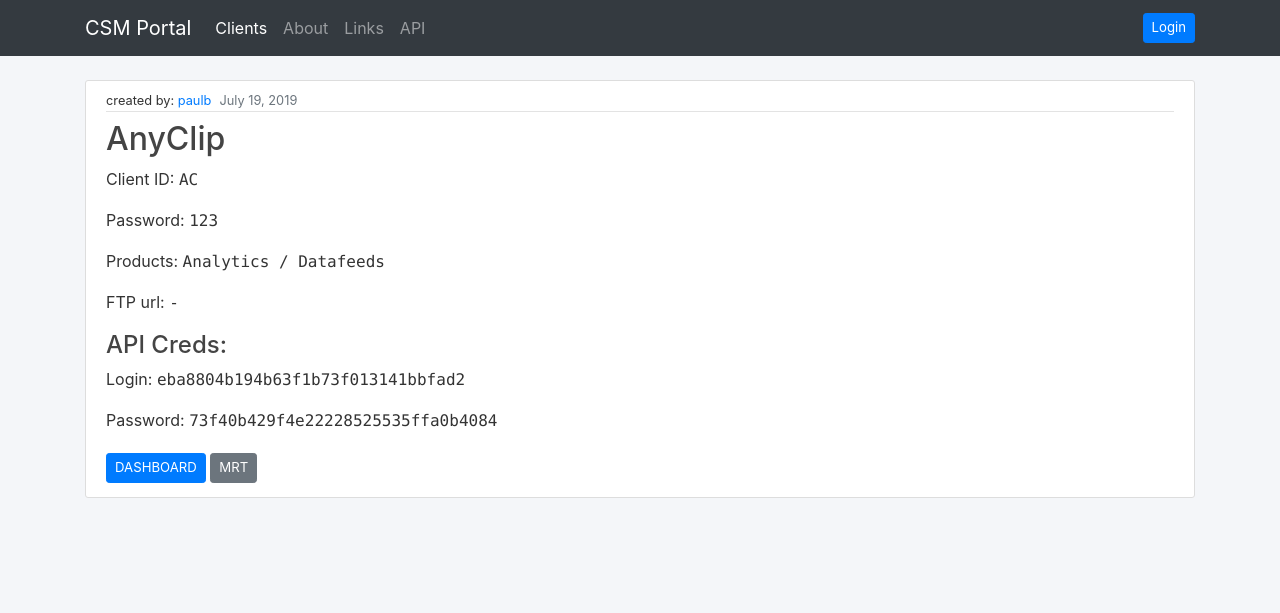
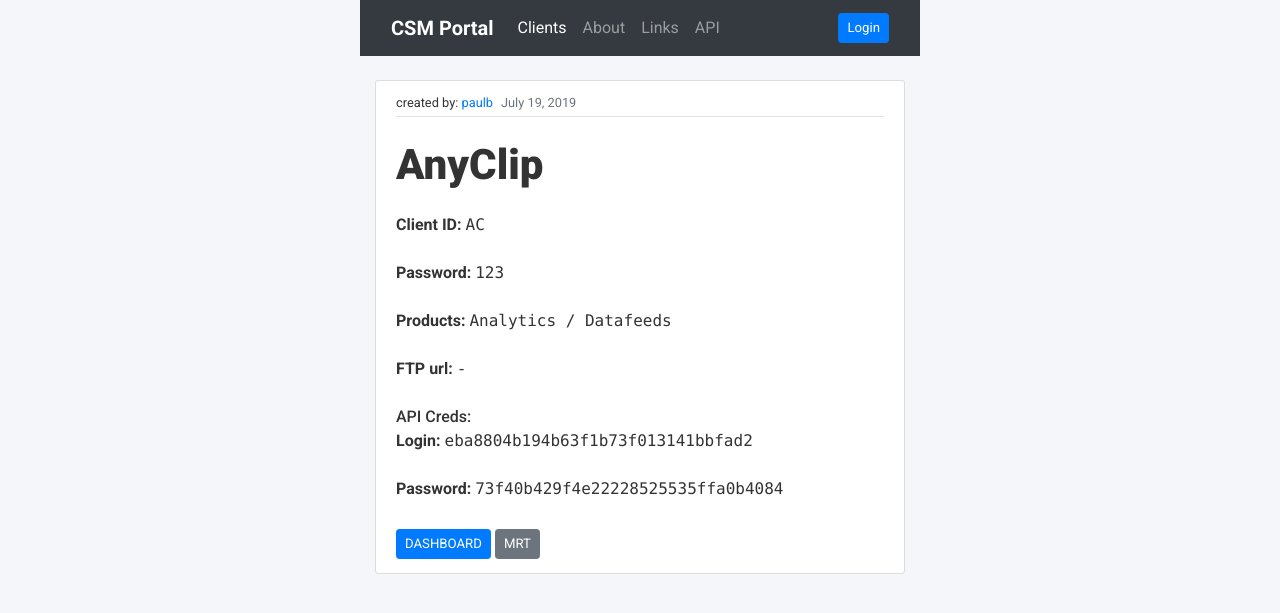
Before and after one commit to Moha369/csm_portal, a Django app: page /client/6/ in a window 1280 px wide. Shown: the top 613 px of the page. Run offline with Django 3.2, Linux system fonts and the light colour scheme; data comes from the database, SQL or seed files in the repository; both versions use the stored data as it was after the commit; some libraries are stand-ins or nearby versions.

Commit message:
css tweaks - need inspiraton

```diff
--- a/clients/models.py
+++ b/clients/models.py
@@ -12,7 +12,7 @@ class Post(models.Model):
     client_FTP = models.CharField(max_length=100)
     client_API_login = models.CharField(max_length=100)
     client_API_password = models.CharField(max_length=100)
-    date_posted = models.DateTimeField(default=timezone.now)
+    date_posted = models.DateTimeField(auto_now=True)
     author = models.ForeignKey(User, on_delete=models.CASCADE)
 
     def __str__(self):
--- a/clients/static/clients/main.css
+++ b/clients/static/clients/main.css
@@ -1,42 +1,90 @@
+/* -- Globals --*/
+html,
+.root {
+  font-size: 16px;
+  line-height: 24px;
+}
+
+h1 {
+  font-size: 4.25rem;
+  line-height: 4.5rem;
+  margin-top: 1.5rem;
+  margin-bottom: 3rem;
+}
+
+h2 {
+  font-size: 2.625rem;
+  line-height: 3rem;
+  margin-top: 1.5rem;
+  margin-bottom: 1.5rem;
+}
+
+h3 {
+  font-size: 1.625rem;
+  line-height: 3rem;
+  margin-top: 1.5rem;
+  margin-bottom: 0rem;
+}
+
+h4 {
+  font-size: 1rem;
+  line-height: 1.5rem;
+  margin-top: 1.5rem;
+  margin-bottom: 0rem;
+}
+
+h5 {
+  font-size: 1rem;
+  line-height: 1.5rem;
+  margin-top: 1.5rem;
+  margin-bottom: 0rem;
+}
+
+p,
+ul,
+ol,
+pre,
+table,
+blockquote {
+  margin-top: 0rem;
+  margin-bottom: 1.5rem;
+}
+
+ul ul,
+ol ol,
+ul ol,
+ol ul {
+  margin-top: 0rem;
+  margin-bottom: 0rem;
+}
+
+.btn {
+  font-size: 0.825rem;
+}
+
 body {
+  font-family: "Roboto", sans-serif;
+  font-size: 1rem;
+  line-height: 1.5rem;
+  max-width: 560px;
+  margin: auto;
   background: #F4F6F9;
   color: #333333;
+  /* -- navigation --*/
+  /* -- home page --*/
+  /*-- client page --*/
 }
 
-.client-info {
-  font-family: menlo, monospace;
+body .navbar-brand {
+  font-family: "Roboto", sans-serif;
+  font-weight: 700;
 }
 
-h1,
-h2,
-h3,
-h4,
-h5,
-h6 {
-  color: #444444;
+body .table {
+  font-size: 0.825rem;
 }
 
-ul {
-  margin: 0;
-}
-
-.bg-steel {
-  background-color: #5f788a;
-}
-
-.site-header .navbar-nav .nav-link {
-  color: #cbd5db;
-}
-
-.site-header .navbar-nav .nav-link:hover {
-  color: #ffffff;
-}
-
-.site-header .navbar-nav .nav-link.active {
-  font-weight: 500;
-}
-
-.content-section {
+body .content-section {
   background: #ffffff;
   padding: 10px 20px;
   border: 1px solid #dddddd;
@@ -44,60 +92,16 @@ ul {
   margin-bottom: 20px;
 }
 
-.article-title {
-  color: #444444;
+body .client-info {
+  font-family: menlo, monospace;
 }
 
-a.article-title:hover {
-  color: #428bca;
-  text-decoration: none;
+body .client-name {
+  font-family: "Roboto", sans-serif;
+  font-weight: 900;
 }
 
-.article-content {
-  white-space: pre-line;
-}
-
-.article-img {
-  height: 65px;
-  width: 65px;
-  margin-right: 16px;
-}
-
-.article-metadata {
-  padding-bottom: 1px;
-  margin-bottom: 4px;
-  border-bottom: 1px solid #e3e3e3;
-}
-
-.article-metadata a:hover {
-  color: #333;
-  text-decoration: none;
-}
-
-.article-svg {
-  width: 25px;
-  height: 25px;
-  vertical-align: middle;
-}
-
-.account-img {
-  height: 125px;
-  width: 125px;
-  margin-right: 20px;
-  margin-bottom: 16px;
-}
-
-.account-heading {
-  font-size: 2.5rem;
-}
-
-/* -- ############################
-MyStyles outside of Corys Tutorial
-################################### -- */
-.btn {
-  font-size: 0.825rem;
-}
-
+/* -- login_home -- */
 .login-home {
   background-color: #F4F6F9;
 }
--- a/clients/static/clients/main.scss
+++ b/clients/static/clients/main.scss
@@ -1,103 +1,113 @@
-body {
-    background: #F4F6F9;
-    color: #333333;
+$main-font: 'Roboto',sans-serif;
+$f-regular: 400;
+$f-medium: 500;
+$f-bold: 700;
+$f-black: 900;
+
+
+/* -- Globals --*/
+html,
+.root {
+    font-size: 16px;
+    line-height: 24px;
 }
 
-.client-info {
-    font-family: menlo, monospace;
+h1 {
+    font-size: 4.25rem;
+    line-height: 4.5rem;
+    margin-top: 1.5rem;
+    margin-bottom: 3rem;
 }
 
-h1,
-h2,
-h3,
-h4,
-h5,
-h6 {
-    color: #444444;
+h2 {
+    font-size: 2.625rem;
+    line-height: 3rem;
+    margin-top: 1.5rem;
+    margin-bottom: 1.5rem;
 }
 
-ul {
-    margin: 0;
+h3 {
+    font-size: 1.625rem;
+    line-height: 3rem;
+    margin-top: 1.5rem;
+    margin-bottom: 0rem;
 }
 
-.bg-steel {
-    background-color: #5f788a;
+h4 {
+    font-size: 1rem;
+    line-height: 1.5rem;
+    margin-top: 1.5rem;
+    margin-bottom: 0rem;
 }
 
-.site-header .navbar-nav .nav-link {
-    color: #cbd5db;
+h5 {
+    font-size: 1rem;
+    line-height: 1.5rem;
+    margin-top: 1.5rem;
+    margin-bottom: 0rem;
 }
 
-.site-header .navbar-nav .nav-link:hover {
-    color: #ffffff;
+p,
+ul,
+ol,
+pre,
+table,
+blockquote {
+    margin-top: 0rem;
+    margin-bottom: 1.5rem;
 }
 
-.site-header .navbar-nav .nav-link.active {
-    font-weight: 500;
+ul ul,
+ol ol,
+ul ol,
+ol ul {
+    margin-top: 0rem;
+    margin-bottom: 0rem;
 }
 
-.content-section {
-    background: #ffffff;
-    padding: 10px 20px;
-    border: 1px solid #dddddd;
-    border-radius: 3px;
-    margin-bottom: 20px;
-}
-
-.article-title {
-    color: #444444;
-}
-
-a.article-title:hover {
-    color: #428bca;
-    text-decoration: none;
-}
-
-.article-content {
-    white-space: pre-line;
-}
-
-.article-img {
-    height: 65px;
-    width: 65px;
-    margin-right: 16px;
-}
-
-.article-metadata {
-    padding-bottom: 1px;
-    margin-bottom: 4px;
-    border-bottom: 1px solid #e3e3e3
-}
-
-.article-metadata a:hover {
-    color: #333;
-    text-decoration: none;
-}
-
-.article-svg {
-    width: 25px;
-    height: 25px;
-    vertical-align: middle;
-}
-
-.account-img {
-    height: 125px;
-    width: 125px;
-    margin-right: 20px;
-    margin-bottom: 16px;
-}
-
-.account-heading {
-    font-size: 2.5rem;
-}
-
-/* -- ############################
-MyStyles outside of Corys Tutorial
-################################### -- */
 .btn {
     font-size: 0.825rem;
 }
 
+body {
+    font-family: $main-font;
+    font-size: 1rem;
+    line-height: 1.5rem;
+    max-width: 560px;
+    margin: auto;
+
+    background: #F4F6F9;
+    color: #333333;
+
+    /* -- navigation --*/
+    .navbar-brand {
+        font-family: $main-font;
+        font-weight: $f-bold;
+    }
+
+    /* -- home page --*/
+    .table {
+        font-size: 0.825rem;
+    }
+
+    /*-- client page --*/
+    .content-section {
+        background: #ffffff;
+        padding: 10px 20px;
+        border: 1px solid #dddddd;
+        border-radius: 3px;
+        margin-bottom: 20px;
+    }
+    .client-info {
+        font-family: menlo, monospace;
+    }
+    .client-name {
+        font-family: $main-font;
+        font-weight: 900;
+    }
+}
+
+/* -- login_home -- */
 .login-home {
     background-color: #F4F6F9;
 
--- a/clients/templates/clients/base.html
+++ b/clients/templates/clients/base.html
@@ -10,6 +10,7 @@
     <!-- Bootstrap CSS -->
     <link rel="stylesheet" href="https://stackpath.bootstrapcdn.com/bootstrap/4.3.1/css/bootstrap.min.css"
         integrity="sha384-ggOyR0iXCbMQv3Xipma34MD+dH/1fQ784/j6cY/iJTQUOhcWr7x9JvoRxT2MZw1T" crossorigin="anonymous">
+    <link href="https://fonts.googleapis.com/css?family=Roboto:400,500,700,900&display=swap" rel="stylesheet">
     <link rel="stylesheet" type="text/css" href="{% static 'clients/main.css' %}">
 
     {% if title %}
--- a/clients/templates/clients/home.html
+++ b/clients/templates/clients/home.html
@@ -6,8 +6,8 @@
             <tr>
                 <th scope="col" class="text-uppercase">id</th>
                 <th scope="col" class="text-capitalize">name</th>
-                <th scope="col" class="text-capitalize">created</th>
-                <th scope="col" class="text-capitalize">author</th>
+                <th scope="col" class="text-capitalize">last updated</th>
+                <th scope="col" class="text-uppercase">csm</th>
             </tr>
         </thead>
         <tbody>
--- a/clients/templates/clients/post_detail.html
+++ b/clients/templates/clients/post_detail.html
@@ -21,14 +21,14 @@
             </div>
         </div>
 
-        <h2>{{ object.client_name }}</h2>
-        <p class="article-content">Client ID: <span class="client-info text-uppercase">{{ object.client_ID }}</span></p>
-        <p class="article-content">Password: <span class="client-info">{{ object.client_password }}</span></p>
-        <p class="article-content">Products: <span class="client-info">{{ object.client_products }}</span></p>
-        <p class="article-content">FTP url: <span class="client-info">{{ object.client_FTP }}</span></p>
+        <h2 class="client-name">{{ object.client_name }}</h2>
+        <p class="article-content"><strong>Client ID:</strong> <span class="client-info text-uppercase">{{ object.client_ID }}</span></p>
+        <p class="article-content"><strong>Password:</strong> <span class="client-info">{{ object.client_password }}</span></p>
+        <p class="article-content"><strong>Products:</strong> <span class="client-info">{{ object.client_products }}</span></p>
+        <p class="article-content"><strong>FTP url:</strong> <span class="client-info">{{ object.client_FTP }}</span></p>
         <h4>API Creds:</h4>
-        <p class="article-content">Login: <span class="client-info">{{ object.client_API_login }}</span></p>
-        <p class="article-content">Password: <span class="client-info">{{ object.client_API_password }}</span></p>
+        <p class="article-content"><strong>Login:</strong> <span class="client-info">{{ object.client_API_login }}</span></p>
+        <p class="article-content"><strong>Password:</strong> <span class="client-info">{{ object.client_API_password }}</span></p>
 
         <div class="platform-btns">
             <a class="btn btn-primary btn-sm my-1 text-uppercase" href="https://dashboard.pixalate.com/reports.html?clientId={{ object.client_ID }}&reportId=overview" target="_blank">dashboard</a>
```
Also changed, not shown: other parts of clients/static/clients/main.css (+60 -0 lines), other parts of clients/static/clients/main.scss (+75 -0 lines), clients/migrations/0003_auto_20190718_1933.py (added), db.sqlite3, 1 other file.
